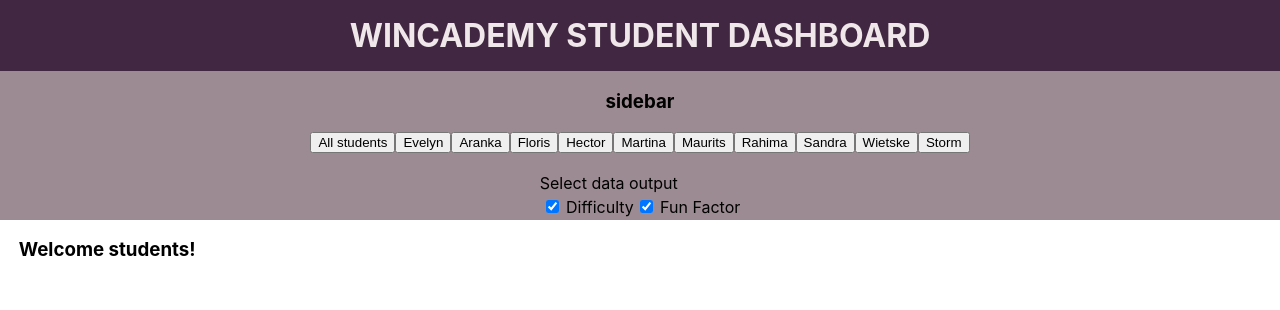
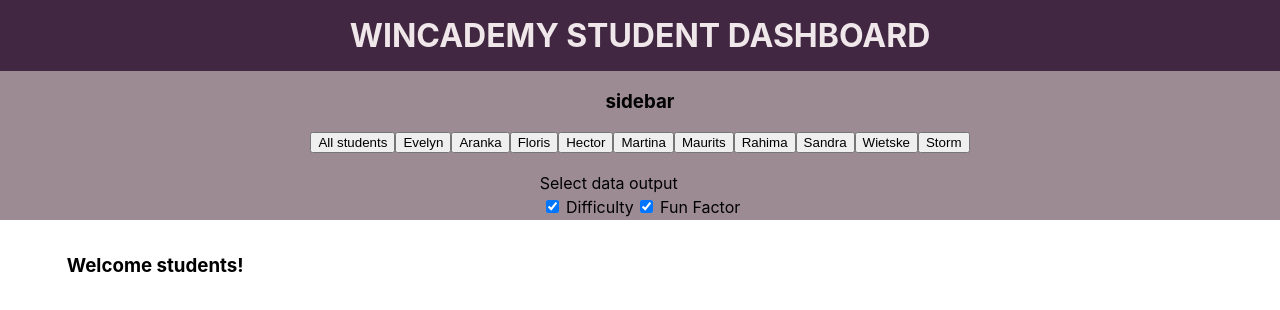
Before and after one commit to rdzeeuw/studenten-dashboard, a React (Create React App) app: page / in a window 1280 px wide. Shown: the top 310 px of the page. Built offline with nearby package versions, Linux system fonts and the light colour scheme.

Commit message:
fixed main graph

```diff
--- a/src/components/Main/Main.js
+++ b/src/components/Main/Main.js
@@ -11,16 +11,19 @@ function Main({data, student, exercises, formData, avgData}) {
 
         <VictoryChart width={800} height={300}
           domainPadding={{x: 15}}
-          // padding={{top: 10, bottom: 10, left: 50, right: 50}}
-          containerComponent={
-            <VictoryZoomContainer/>
-          }
+          padding={{top: 30, bottom: 100, left: 70, right: 70}}
+          // containerComponent={
+          //   <VictoryZoomContainer/>
+          // }
         >
           <VictoryLabel text="Difficulty (yellow) and fun (red) rating of all students" x={425} y={0} textAnchor="middle"/>
           <VictoryAxis
-            style={{ tickLabels: { angle: -40, fontSize: 7, padding: 20} }}
+            // style={{ tickLabels: { angle: -40, fontSize: 7, padding: 20} }}
             tickValues={[exercises]}
-
+            tickLabelComponent={
+              <VictoryLabel
+                dy={-6}
+                style={{ angle: -40, fontSize: 10, padding: 30, textAnchor: "end"}} />}
             />
           <VictoryAxis dependentAxis tickFormat={(tick) => `${Math.round(tick)}`}/>
           <VictoryGroup offset={-5}>
--- a/src/components/Main/main.css
+++ b/src/components/Main/main.css
@@ -15,6 +15,8 @@
   -webkit-box-pack: center;
       -ms-flex-pack: center;
           justify-content: center;
+  padding: 1em 3em;
+  padding-bottom: 5rem;
 }
 
 .main-title {
--- a/src/components/Main/main.scss
+++ b/src/components/Main/main.scss
@@ -6,6 +6,8 @@
     align-items: start;
     background: rgb(255,255,255);
     justify-content: center;
+    padding: 1em 3em;
+    padding-bottom: 5rem;
 }
 
 .main-title {
--- a/src/components/UserProfile/UserProfile.js
+++ b/src/components/UserProfile/UserProfile.js
@@ -14,10 +14,10 @@ function UserProfile({data, student, exercises, formData}) {
 
         <VictoryChart width={800} height={300}
           domainPadding={{x: 5}}
-          padding={{top: 30, bottom: 100, left: 50, right: 50}}
-          containerComponent={
-            <VictoryZoomContainer/>
-          }
+          padding={{top: 30, bottom: 100, left: 70, right: 70}}
+          // containerComponent={
+          //   <VictoryZoomContainer/>
+          // }
         >
           <VictoryLabel text={`Difficulty (yellow) and fun (red) rating of ${username}`} x={425} y={0} textAnchor="middle"/>
           <VictoryAxis
```
Also changed, not shown: 1 other file (tests, documents, lock files or other folders).
